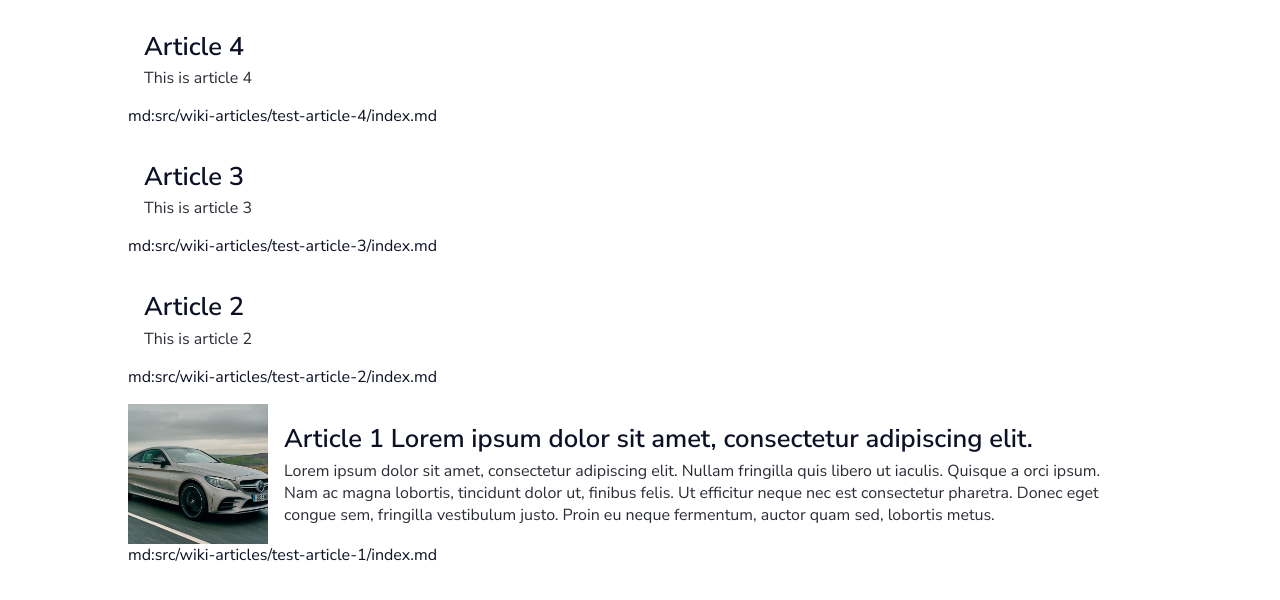
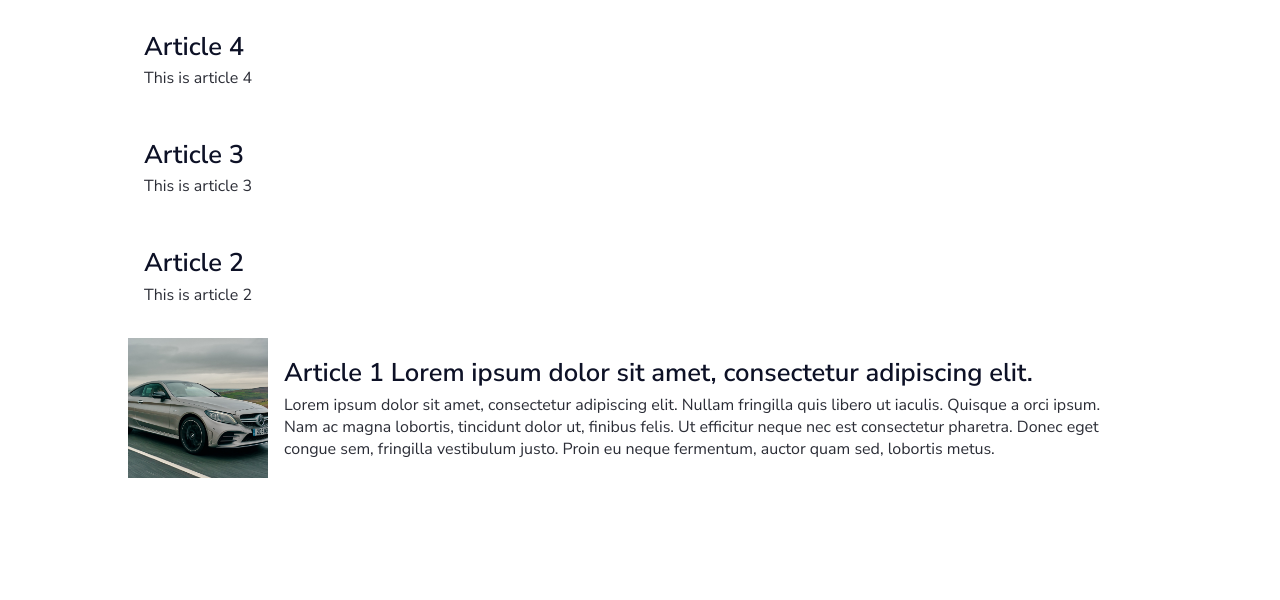
Before and after one commit to RZS2006/gatsby-wiki, a Gatsby site: page / in a window 1280 px wide. Shown: the part 162-762 px from the top of the page. Built offline with nearby package versions, Linux system fonts and the light colour scheme; Gatsby itself is replaced by a stand-in of ours.

Commit message:
remove id span

```diff
--- a/src/components/ArticleCard.js
+++ b/src/components/ArticleCard.js
@@ -23,7 +23,6 @@ const ArticleCard = ({ article }) => {
 					</p>
 				</div>
 			</div>
-			<span>{article.id}</span>
 		</Link>
 	);
 };
```
